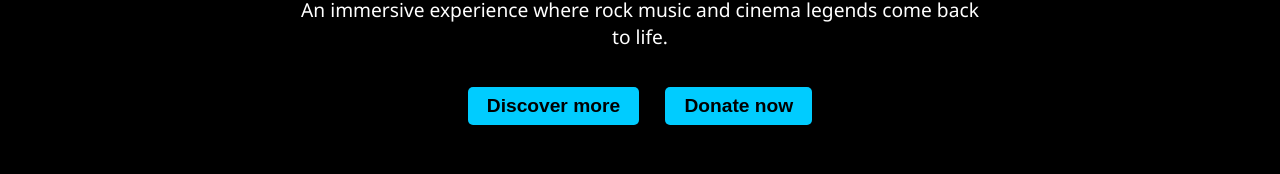
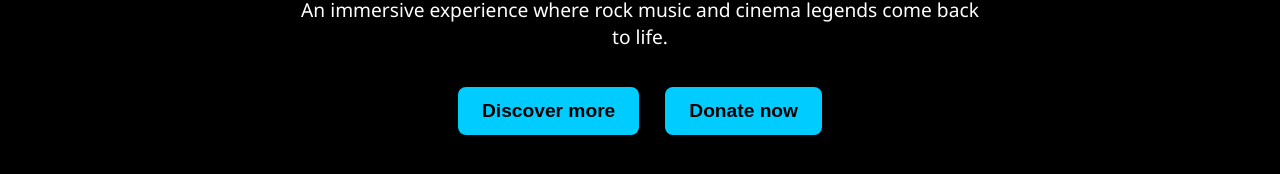
Before and after one commit to GoldRaziel/SRC6, a React (Create React App) app: page / in a window 1280 px wide. Shown: the part 606-780 px from the top of the page. Built offline with nearby package versions, Linux system fonts and the light colour scheme.

Commit message:
Update Home.js

```diff
--- a/src/pages/Home.js
+++ b/src/pages/Home.js
@@ -14,7 +14,7 @@ const Home = () => {
         style={{ maxWidth: '100%', borderRadius: '10px' }}
       />
 
-      {/* Titolo solo con SOUL ROCK + MUSEUM RESTAURANT */}
+      {/* Titolo SOUL ROCK */}
       <div style={{ marginTop: '2rem', lineHeight: '1.5' }}>
         <div style={{ fontSize: '3.6rem', fontWeight: 'bold', color: '#00ccff' }}>
           SOUL ROCK
@@ -24,20 +24,49 @@ const Home = () => {
         </div>
       </div>
 
-      {/* Frase */}
-      <p style={{ fontSize: '1.2rem', maxWidth: '700px', margin: '0 auto', marginTop: '1rem' }}>
+      {/* Frase introduttiva */}
+      <p style={{ fontSize: '1.2rem', maxWidth: '700px', margin: '0 auto', marginTop: '1rem', color: '#ffffff' }}>
         {t('home_text')}
       </p>
 
-      {/* Pulsanti */}
-      <div style={{ marginTop: '2rem', display: 'flex', gap: '1rem', justifyContent: 'center' }}>
-        <a href="/investors">
-          <button style={{ fontSize: '1.2rem', padding: '0.5rem 1.2rem' }}>
+      {/* Pulsanti corretti */}
+      <div style={{ marginTop: '2rem', display: 'flex', gap: '1rem', justifyContent: 'center', flexWrap: 'wrap' }}>
+        {/* Tasto SCOPRI DI PIÙ collegato alla pagina "Chi siamo" */}
+        <a href="/about">
+          <button
+            style={{
+              fontSize: '1.2rem',
+              padding: '0.8rem 1.5rem',
+              backgroundColor: '#00ccff',
+              color: '#000',
+              border: 'none',
+              borderRadius: '8px',
+              fontWeight: 'bold',
+              cursor: 'pointer'
+            }}
+          >
             {t('home_cta_discover')}
           </button>
         </a>
-        <a href="/donate">
-          <button style={{ fontSize: '1.2rem', padding: '0.5rem 1.2rem' }}>
+
+        {/* Tasto DONA ORA collegato direttamente a Stripe */}
+        <a
+          href="https://donate.stripe.com/aFafZi6HZcn76m8fHJfjG01"
+          target="_blank"
+          rel="noreferrer"
+        >
+          <button
+            style={{
+              fontSize: '1.2rem',
+              padding: '0.8rem 1.5rem',
+              backgroundColor: '#00ccff',
+              color: '#000',
+              border: 'none',
+              borderRadius: '8px',
+              fontWeight: 'bold',
+              cursor: 'pointer'
+            }}
+          >
             {t('home_cta_donate')}
           </button>
         </a>
```
